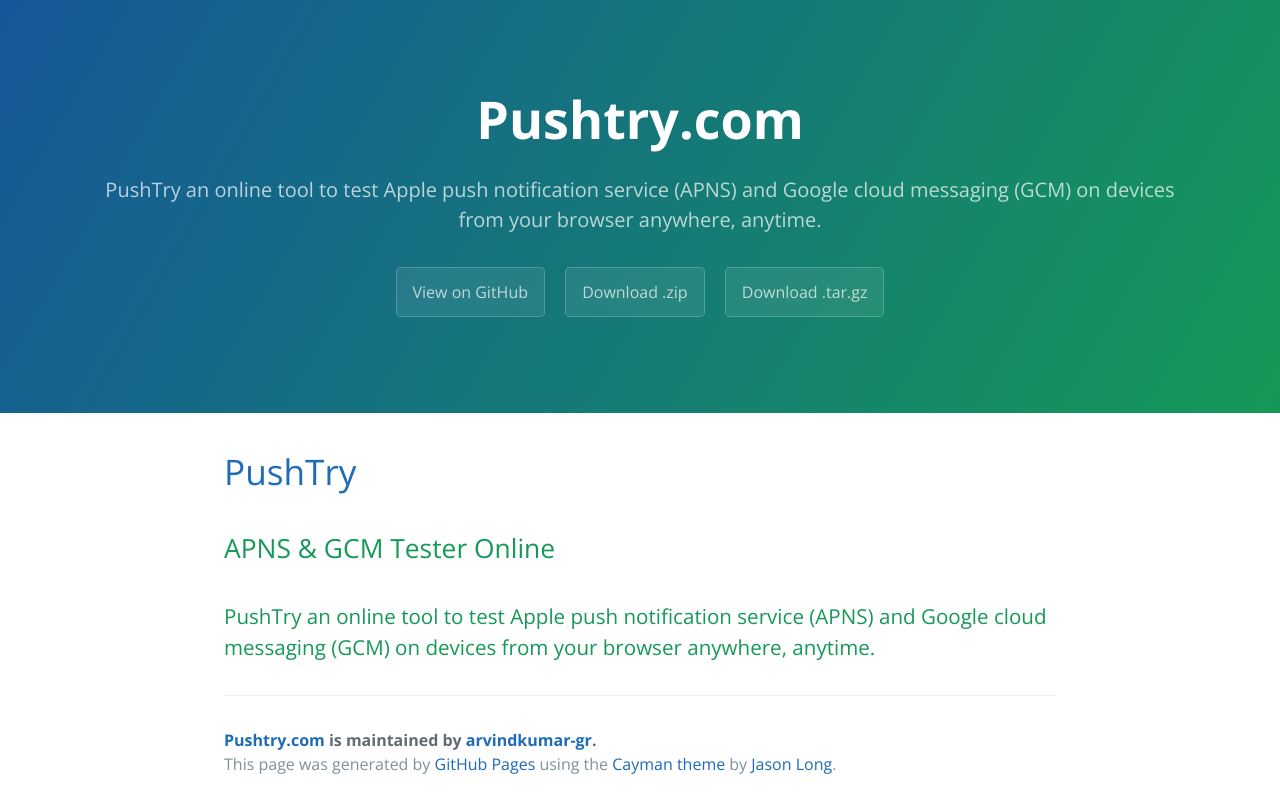
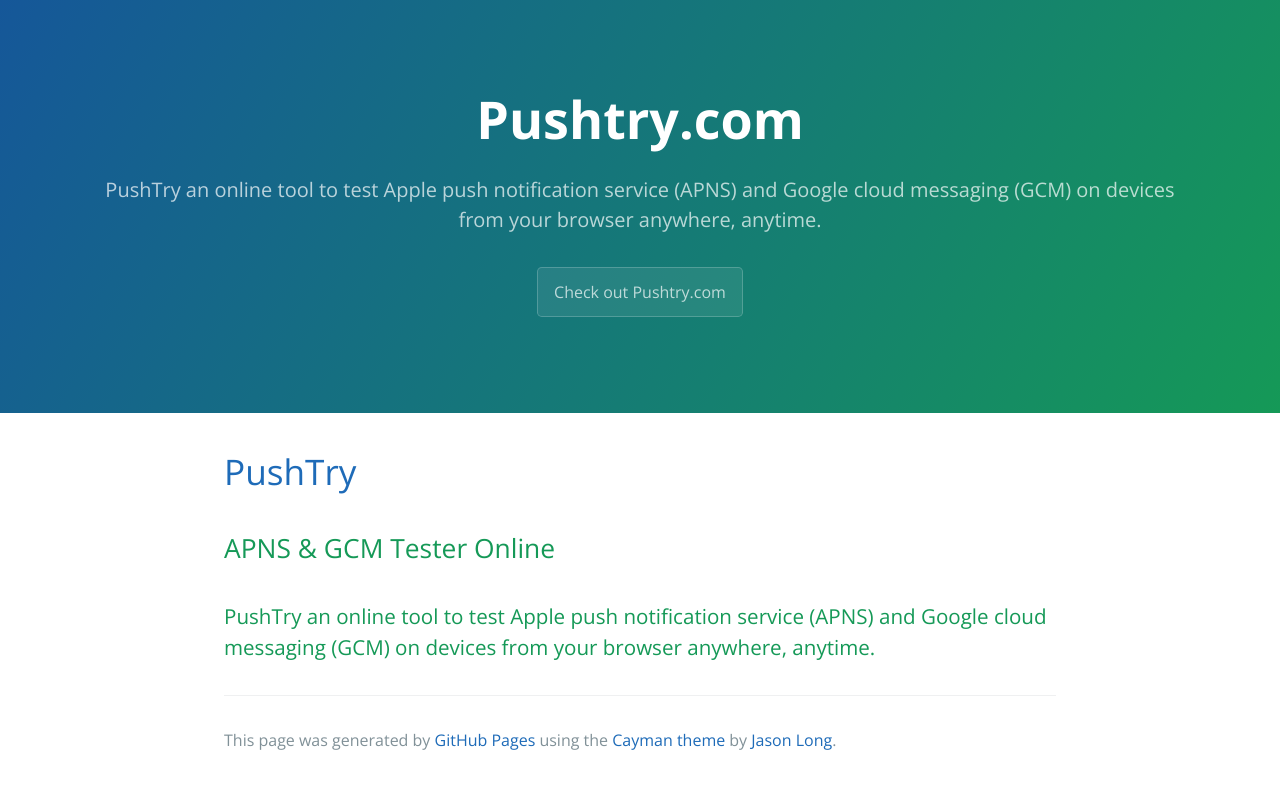
Before and after one commit to arvindkumar-gr/pushtry.com, a plain HTML site: page index.html in a window 1280 px wide. Drawn offline with nearby package versions, Linux system fonts and the light colour scheme.

Commit message:
Update index.html

```diff
--- a/index.html
+++ b/index.html
@@ -2,7 +2,7 @@
 <html lang="en-us">
   <head>
     <meta charset="UTF-8">
-    <title>Pushtry.com by arvindkumar-gr</title>
+    <title><a href="http://pushtry.com">Pushtry.com</a></title>
     <meta name="viewport" content="width=device-width, initial-scale=1">
     <link rel="stylesheet" type="text/css" href="stylesheets/normalize.css" media="screen">
     <link href='https://fonts.googleapis.com/css?family=Open+Sans:400,700' rel='stylesheet' type='text/css'>
@@ -13,9 +13,7 @@
     <section class="page-header">
       <h1 class="project-name">Pushtry.com</h1>
       <h2 class="project-tagline">PushTry an online tool to test Apple push notification service (APNS) and Google cloud messaging (GCM) on devices from your browser anywhere, anytime.</h2>
-      <a href="https://github.com/arvindkumar-gr/pushtry.com" class="btn">View on GitHub</a>
-      <a href="https://github.com/arvindkumar-gr/pushtry.com/zipball/master" class="btn">Download .zip</a>
-      <a href="https://github.com/arvindkumar-gr/pushtry.com/tarball/master" class="btn">Download .tar.gz</a>
+      <a href="http://pushtry.com" class="btn">Check out Pushtry.com</a>
     </section>
 
     <section class="main-content">
@@ -30,8 +28,6 @@
 <a id="pushtry-an-online-tool-to-test-apple-push-notification-service-apns-and-google-cloud-messaging-gcm-on-devices-from-your-browser-anywhere-anytime" class="anchor" href="#pushtry-an-online-tool-to-test-apple-push-notification-service-apns-and-google-cloud-messaging-gcm-on-devices-from-your-browser-anywhere-anytime" aria-hidden="true"><span aria-hidden="true" class="octicon octicon-link"></span></a>PushTry an online tool to test Apple push notification service (APNS) and Google cloud messaging (GCM) on devices from your browser anywhere, anytime.</h3>
 
       <footer class="site-footer">
-        <span class="site-footer-owner"><a href="https://github.com/arvindkumar-gr/pushtry.com">Pushtry.com</a> is maintained by <a href="https://github.com/arvindkumar-gr">arvindkumar-gr</a>.</span>
-
         <span class="site-footer-credits">This page was generated by <a href="https://pages.github.com">GitHub Pages</a> using the <a href="https://github.com/jasonlong/cayman-theme">Cayman theme</a> by <a href="https://twitter.com/jasonlong">Jason Long</a>.</span>
       </footer>
 
```
